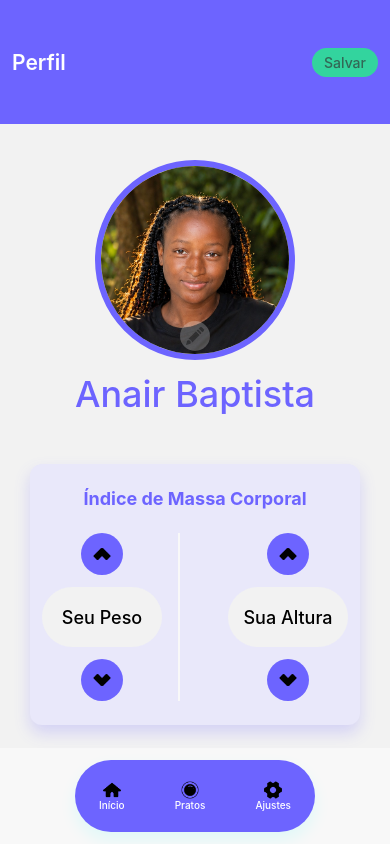
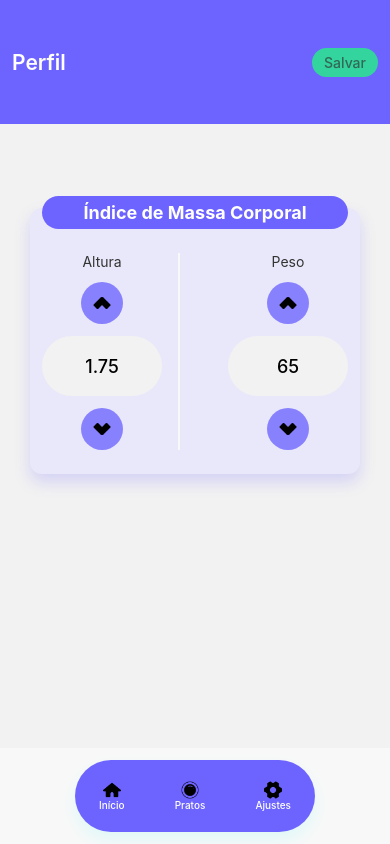
Before and after one commit to VCach333/nhame-app, a React Native app: screen /profile in a window 390 px wide. Built offline with nearby package versions, Linux system fonts and the light colour scheme.

Commit message:
label & header on the profile imc

```diff
--- a/src/pages/ProfilePage/index.jsx
+++ b/src/pages/ProfilePage/index.jsx
@@ -19,7 +19,7 @@
 
             <View style={styles.profileContent}>
 
-                <View style={styles.profileUser}>
+                {/* <View style={styles.profileUser}>
 
                     <View style={styles.profileUserImgContent}>
                         <Image
@@ -36,7 +36,7 @@
 
                     <Text style={styles.profileUserName}>Anair Baptista</Text>
 
-                </View>
+                </View> */}
 
                 <View style={styles.profileHealth}>
 
@@ -48,8 +48,10 @@
 
                         <View style={styles.profileHealthIMCContent}>
 
+                            <View style={styles.profileHealthIMCHeight}>
 
-                            <View style={styles.profileHealthIMCHeight}>
+                                <Text style={styles.profileHealthIMCHeightLabel}>Altura</Text>
+
                                 <TouchableOpacity style={styles.profileHealthIMCHeightBtn}>
                                     <Image
                                         source={require('../../../assets/icons/arrow-up.png')}
@@ -59,7 +61,7 @@
 
                                 <TextInput
                                     style={styles.profileHealthIMCHeightInput}
-                                    placeholder="Seu Peso"
+                                    placeholder="1.75"
                                 />
 
                                 <TouchableOpacity style={styles.profileHealthIMCHeightBtn}>
@@ -71,6 +73,9 @@
                             </View>
 
                             <View style={styles.profileHealthIMCWeight}>
+
+                                <Text style={styles.profileHealthIMCWeightLabel}>Peso</Text>
+
                                 <TouchableOpacity style={styles.profileHealthIMCWeightBtn}>
                                     <Image
                                         source={require('../../../assets/icons/arrow-up.png')}
@@ -80,7 +85,7 @@
 
                                 <TextInput
                                     style={styles.profileHealthIMCWeightInput}
-                                    placeholder="Sua Altura"
+                                    placeholder="65"
                                 />
 
                                 <TouchableOpacity style={styles.profileHealthIMCWeightBtn}>
--- a/src/pages/ProfilePage/style.module.js
+++ b/src/pages/ProfilePage/style.module.js
@@ -55,12 +55,16 @@
         borderRadius: 12,
     },
     profileHealthIMCHeader: {
-        alignItems: 'center'
+        alignItems: 'center',
+        padding: 6,
+        backgroundColor: '#6d64ff',
+        borderRadius: 24,
+        marginTop: -36
     },
     profileHealthIMCHeaderText: {
         fontSize: 18,
         fontWeight: 700,
-        color: '#6d64ff'
+        color: '#fff',
     },
     profileHealthIMCContent: {
         flexDirection: 'row',
@@ -73,10 +77,13 @@
         borderRightColor: '#f8f8f8',
         borderRightWidth: 2,
     },
+    profileHealthIMCHeightLabel: {
+        color: '#333',
+    },
     profileHealthIMCHeightBtn: {
         width: 42,
         height: 42,
-        backgroundColor: '#6d64ff',
+        backgroundColor: '#6d64ffc7',
         borderRadius: 42/2,
         alignItems: 'center',
         justifyContent: 'center',
@@ -100,10 +107,13 @@
         gap: 12,
         paddingLeft: 16
     },
+    profileHealthIMCWeightLabel: {
+        color: '#333',
+    },
     profileHealthIMCWeightBtn: {
         width: 42,
         height: 42,
-        backgroundColor: '#6d64ff',
+        backgroundColor: '#6d64ffc7',
         borderRadius: 42/2,
         alignItems: 'center',
         justifyContent: 'center',
```
